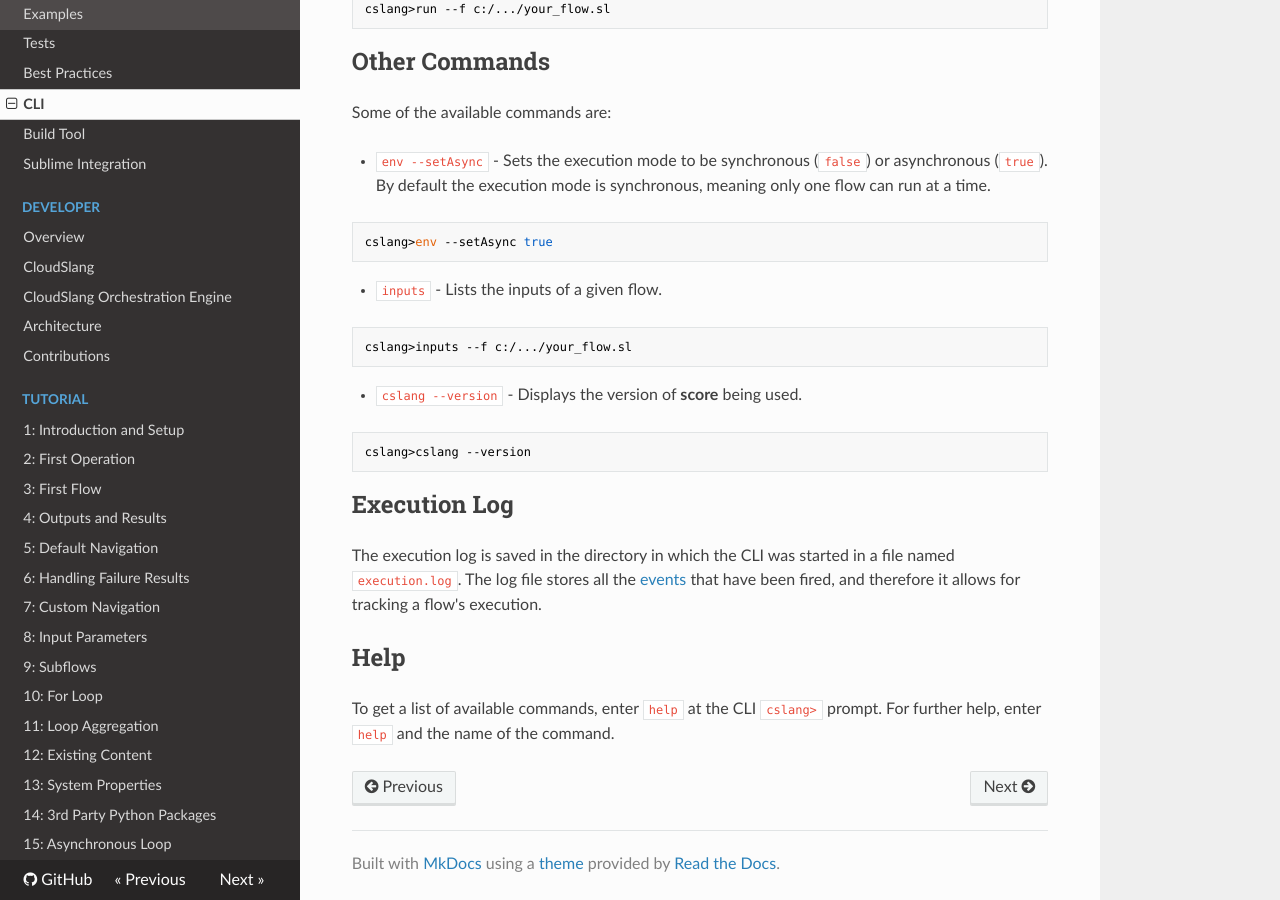
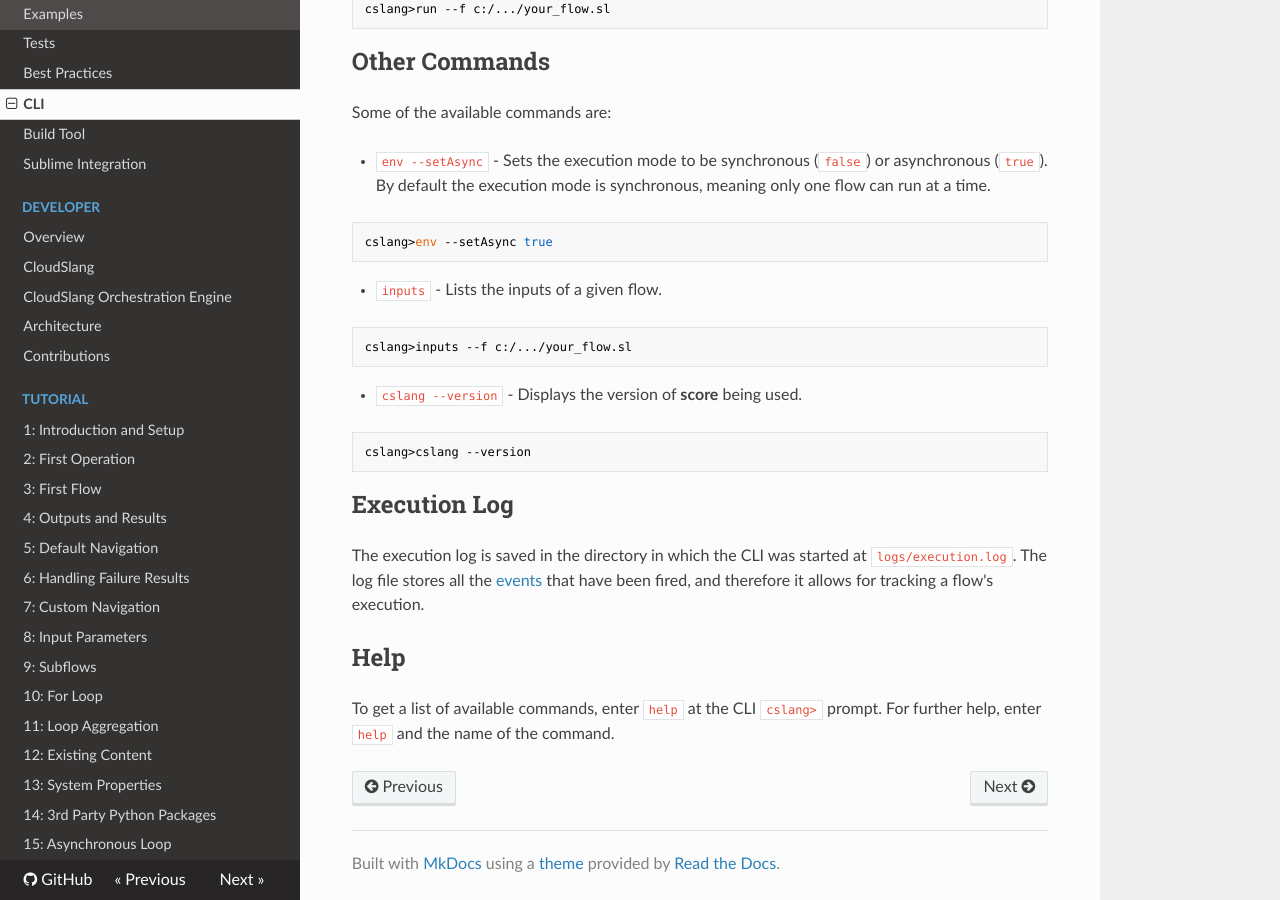
Before and after one commit to CloudSlang/docs, an MkDocs documentation site: the page built from docs/cloudslang_cli.md, in a window 1280 px wide and 900 px high, scrolled down 3789 px. Built offline with MkDocs 1.6.1, drawn with Linux system fonts in a browser that asks for light colours; nearby versions of some CDN libraries; old or Windows-style settings are respelled for this version of MkDocs.

Commit message:
changed log location
Signed-off-by: Sam Markowitz <sam.markowitz@hp.com>

````diff
--- a/docs/cloudslang_cli.md
+++ b/docs/cloudslang_cli.md
@@ -157,7 +157,7 @@ cslang>cslang --version
 ```
 
 ##Execution Log
-The execution log is saved in the directory in which the CLI was started in a file named `execution.log`. The log file stores all the [events](developer_cloudslang#slang-events) that have been fired, and therefore it allows for tracking a flow's execution.
+The execution log is saved in the directory in which the CLI was started at `logs/execution.log`. The log file stores all the [events](developer_cloudslang#slang-events) that have been fired, and therefore it allows for tracking a flow's execution.
 
 ##Help
 To get a list of available commands, enter `help` at the CLI `cslang>` prompt. For further help, enter `help` and the name of the command.
````
